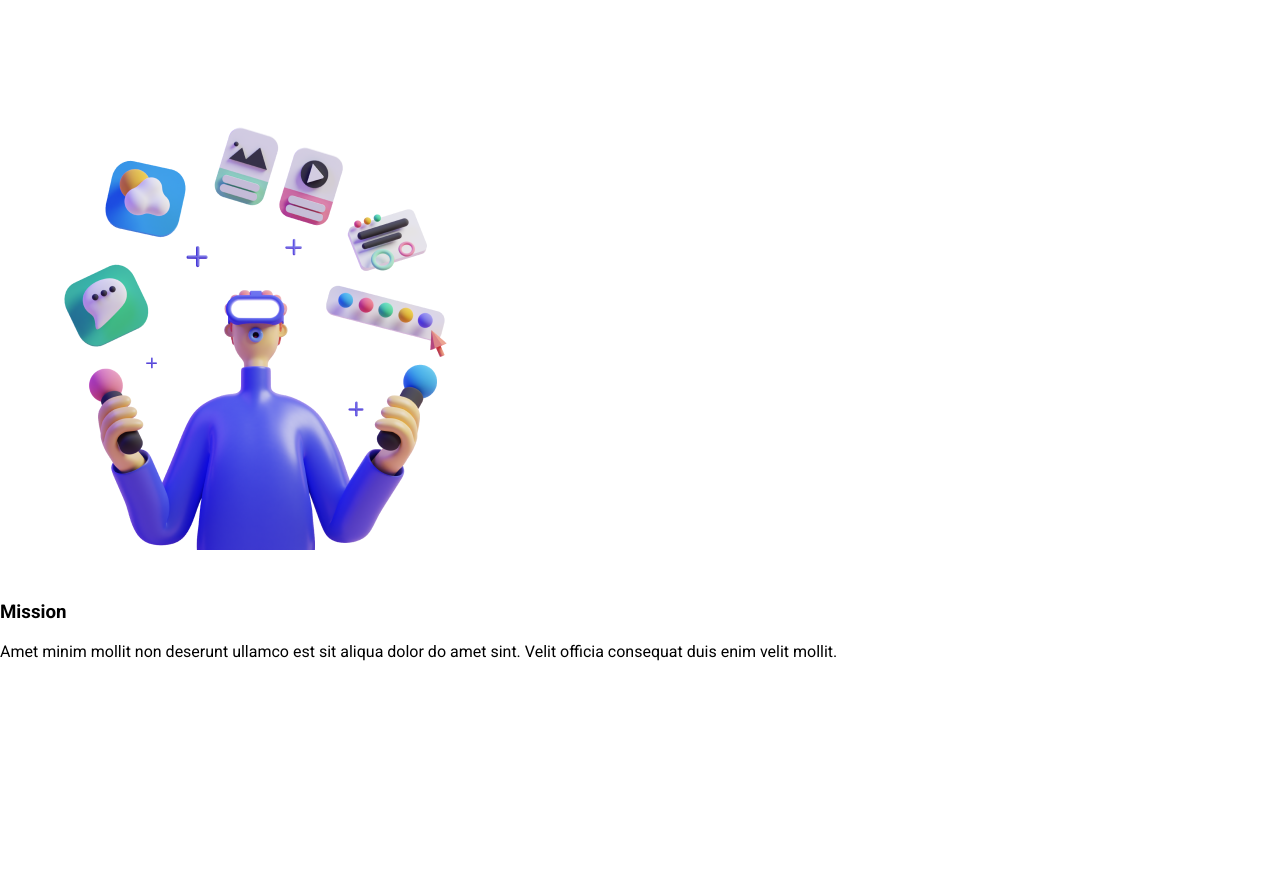
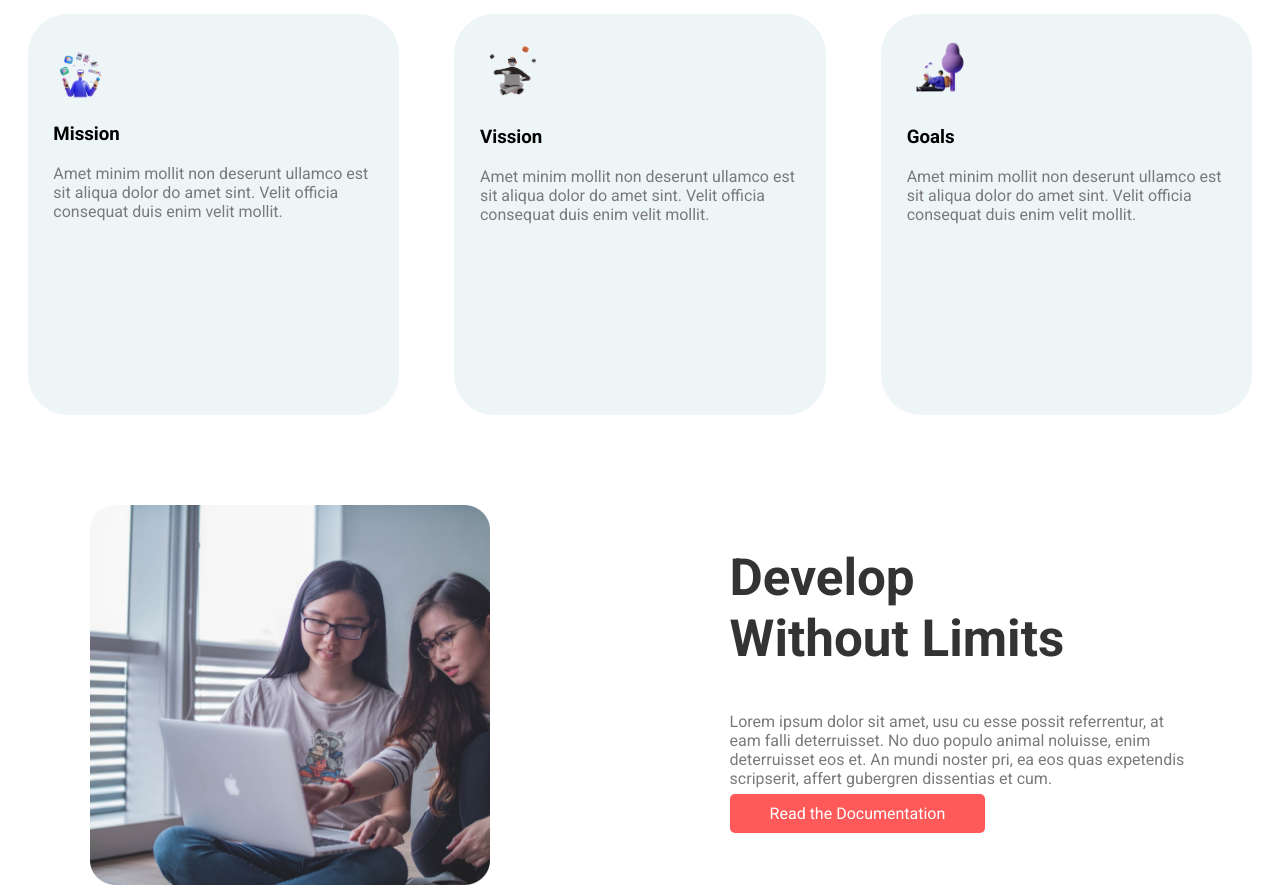
Before and after one commit to Developer-Bodiuzzaman/last_project, a plain HTML site: page last_project.html in a window 1280 px wide. Shown: the part 780-1671 px from the top of the page. Before the commit the page ends 1457 px from the top, so only its background shows below. Drawn offline with Linux system fonts and the light colour scheme.

Commit message:
add main-center

```diff
--- a/last_project.html
+++ b/last_project.html
@@ -32,12 +32,31 @@
 
     <!-- Main -->
     <main>
-        <section class="medium_banner">
         <h2>My Mission in <span class="theme_color">2022</span></h2>
-            <div>
+        <section class="main_head flex_containar ">
+
+                <div class="three_width">
                     <img src="img/illustrator-1.png" alt="">
                     <h3>Mission</h3>
-                <p>Amet minim mollit non deserunt
+                    <p class="para">Amet minim mollit non deserunt
+                        ullamco est sit aliqua dolor do amet
+                        sint. Velit officia consequat duis enim
+                        velit mollit.</p>
+                </div>
+
+                <div class="three_width">
+                    <img src="img/illustrator-2.png" alt="">
+                    <h3>Vission</h3>
+                    <p class="para">Amet minim mollit non deserunt
+                        ullamco est sit aliqua dolor do amet
+                        sint. Velit officia consequat duis enim
+                        velit mollit.</p>
+                </div>
+
+                <div class="three_width">
+                    <img src="img/illustrator-3.png" alt="">
+                    <h3>Goals</h3>
+                    <p class="para">Amet minim mollit non deserunt
                         ullamco est sit aliqua dolor do amet
                         sint. Velit officia consequat duis enim
                         velit mollit.</p>
@@ -45,7 +64,24 @@
         </section>
 
     </main>
-
+    <!-- main-content -->
+    <main-center>
+        <section class="secund_banner flex_container">
+            <div class="half_width">
+                <img src="img/coding.png" alt="">
+                <img class="dream_bg" src="img/dream-bg.png" alt="">
+            </div>
+            <div class="half_width">
+                <h1>Develop  <br>
+                    Without Limits</h1>
+                    <p class="para">Lorem ipsum dolor sit amet, usu cu esse possit referrentur, at eam falli
+                        deterruisset. No duo populo animal noluisse, enim deterruisset eos et. An
+                        mundi noster pri, ea eos quas expetendis scripserit, affert gubergren
+                        dissentias et cum.</p>
+                        <a href="blank"class="facebook_btn">Read the Documentation</a>
+            </div>
+        </section>
+    </main-center>
     <!-- Footer -->
     <footer>
 
--- a/style.css
+++ b/style.css
@@ -46,4 +46,33 @@ h2{
     color: #13103a;
     font-size: 50px;
     text-align: center;
+    width: 700;
 }
+.flex_containar{
+    display: flex;
+
+}
+.three_width{
+    background-color: #edf5f6;
+    text-decoration: none;
+    border-radius: 40px;
+    height: 350px;
+    width: 25%;
+    margin: 0 auto;
+    padding: 2%;
+}
+
+.three_width img{
+    width: 20%;
+
+}
+
+.secund_banner img{
+    height: 380px;
+    width: 400px;
+}
+
+.dream_bg{
+    height: 50px;
+    width: 50px;
+}
```
Also changed, not shown: img/dream-bg.png (added). Lines whose indentation alone changed are shown as unchanged.
